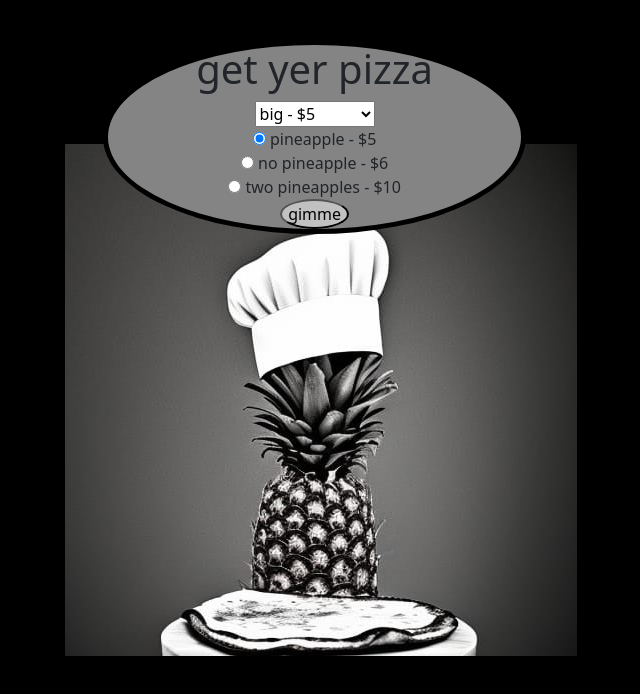
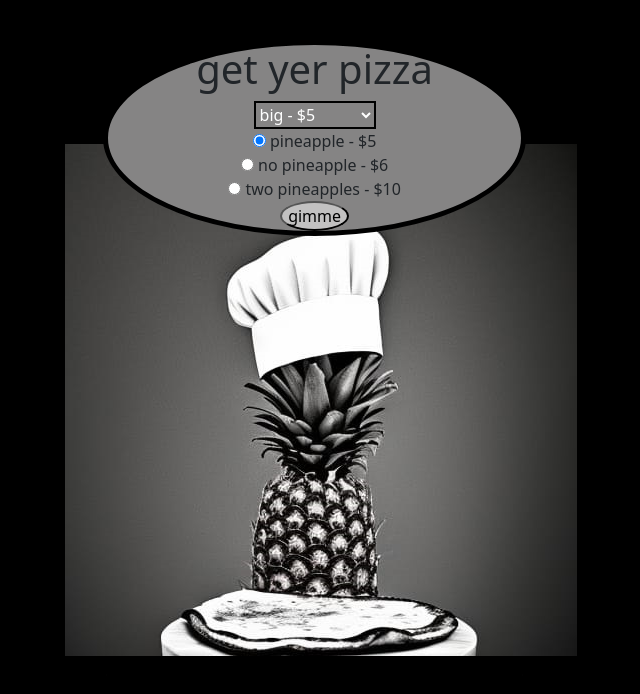
Before and after one commit to asparageist/pizza, a plain HTML site: page index.html in a window 1280 px wide. Shown: the whole page, without its empty margins (319-959 px from the left). Drawn offline with nearby package versions, Linux system fonts and the light colour scheme.

Commit message:
touch up a few styling issues

```diff
--- a/css/styles.css
+++ b/css/styles.css
@@ -31,3 +31,12 @@ button {
   background-color: rgba(255, 255, 255, 0.5);
   border-radius: 50%;
 }
+
+#size {
+  background-color: transparent;
+  color: white;
+  border: 2px solid black;
+}
+
+#size option{
+  background-color: black;
--- a/js/scripts.js
+++ b/js/scripts.js
@@ -33,5 +33,4 @@ function display(orderPizza) {
   showPizza.textContent = `your size: $${orderPizza.size}, your toppings: $${orderPizza.tops}, your pizza costs: $${orderPizza.cost}. come and get it. it's ready.`;
   insertPizza.appendChild(document.createElement("br"));
   insertPizza.appendChild(showPizza);
-  console.log(showPizza);
 }
```
